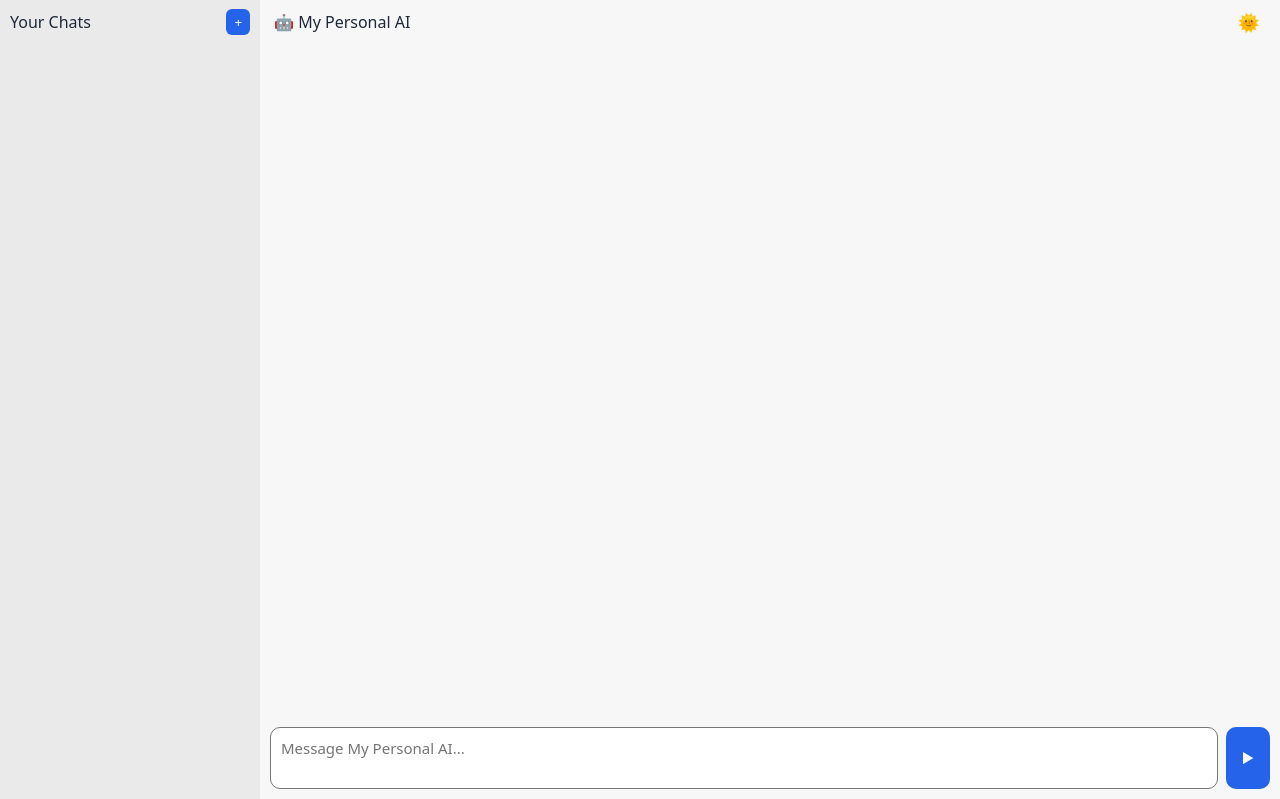
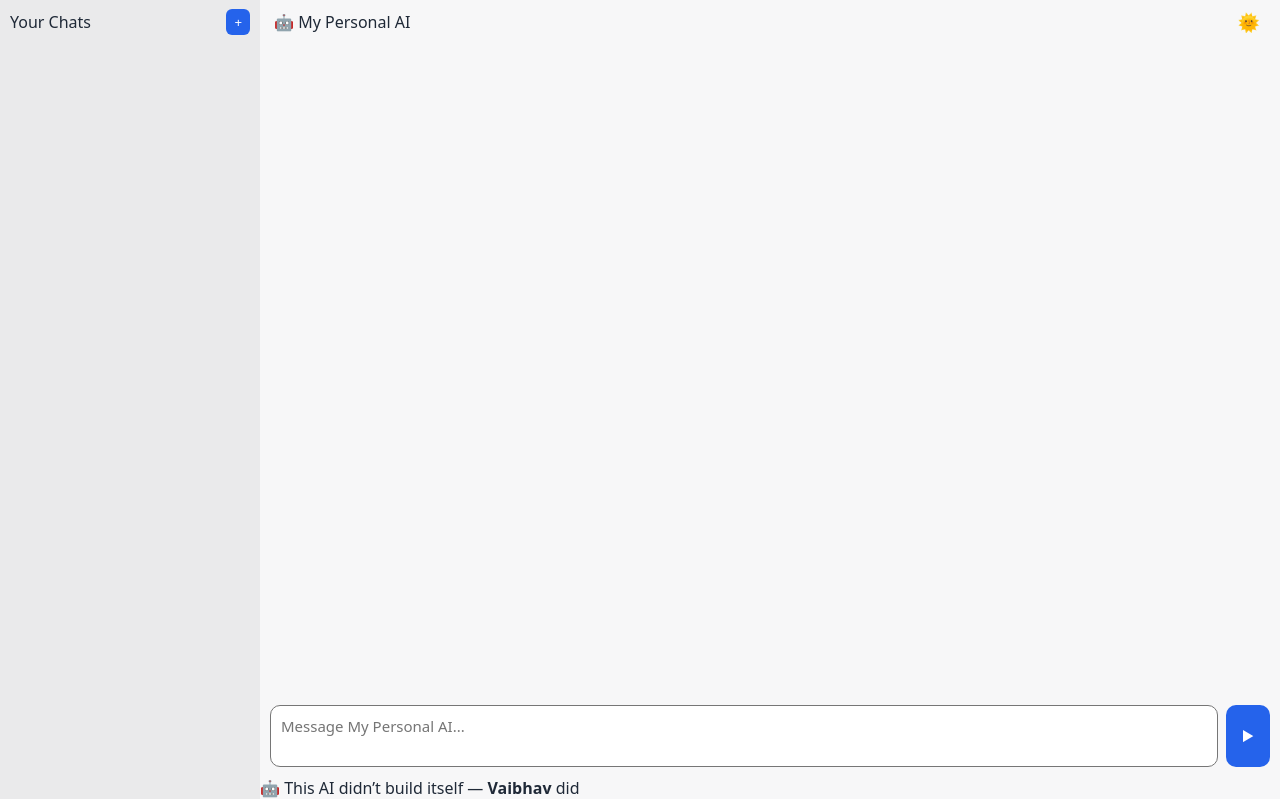
Before and after one commit to vs3241249-dotcom/my-personal-ai, a Flask app: page / in a window 1280 px wide. Shown: the part 136-935 px from the top of the page. Run offline with Flask 3, Linux system fonts and the light colour scheme.

Commit message:
Update inbox.html

```diff
--- a/templates/inbox.html
+++ b/templates/inbox.html
@@ -46,6 +46,9 @@
         <textarea id="input" placeholder="Message My Personal AI..."></textarea>
         <button id="send">▶</button>
       </div>
+<div class="footer">
+  🤖 This AI didn’t build itself — <b>Vaibhav</b> did
+</div>
 
     </main>
   </div>
```
